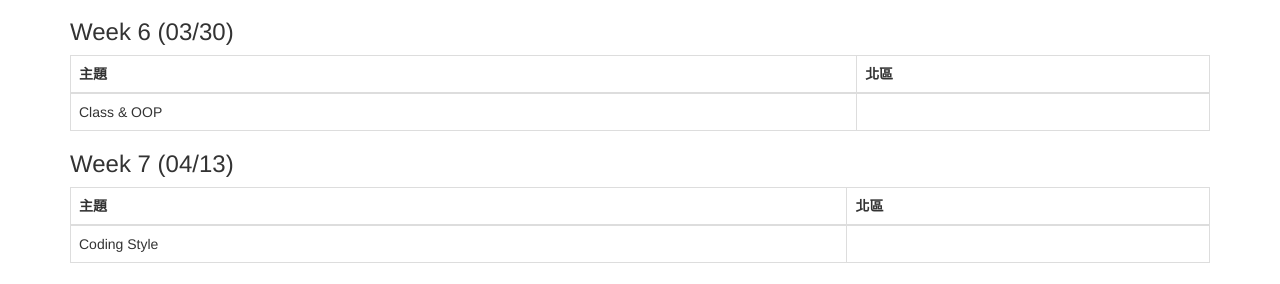
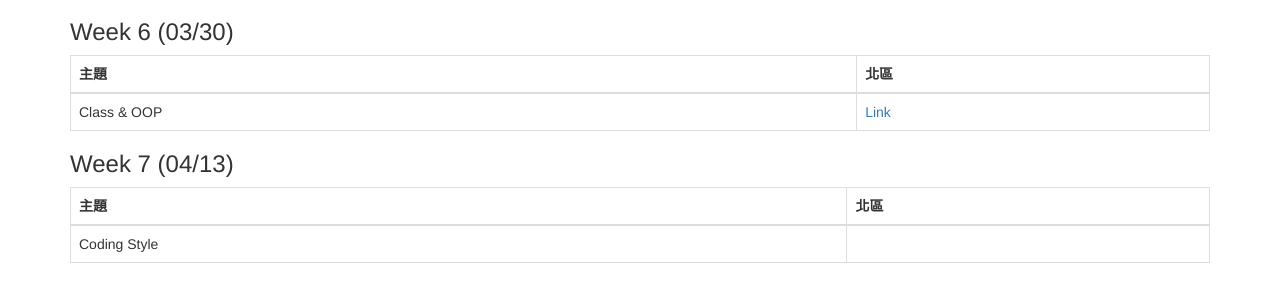
Before and after one commit to tw-csie-sprout/py2025, a Jekyll site: the page built from slides.md, in a window 1280 px wide and 900 px high, scrolled down 981 px. Shown: the part 156-440 px from the top of the window. Built offline with Jekyll 4.4.1, drawn with Linux system fonts in a browser that asks for light colours.

Commit message:
Update slides.md

```diff
--- a/slides.md
+++ b/slides.md
@@ -22,7 +22,7 @@ title: "課程講義"
 {: .table .table-bordered}
 | 主題 | 北區 |
 | --- | --- |
-| 邏輯判斷、if | [Link](https://drive.google.com/file/d/1mNNdONkA2ioawu186bZEmOHtTAprHYr-/view?usp=drive_link) |
+| 邏輯判斷、if | [Link](https://drive.google.com/file/d/14ykQ4lvahx66la11habQmhBVb-tZIAN2/view?usp=sharing) |
 | 迴圈 | [Link](https://hackmd.io/@gary940610/python-loop) |
 
 ### Week 3 (03/09)
@@ -54,7 +54,7 @@ title: "課程講義"
 {: .table .table-bordered}
 | 主題 | 北區 |
 | --- | --- |
-| Class & OOP |  |
+| Class & OOP | [Link](https://drive.google.com/file/d/1O8VYkzBo5waekkDflRQQeyzgr5DL4PVj/view?usp=sharing) |
 
 ### Week 7 (04/13)
 
```
